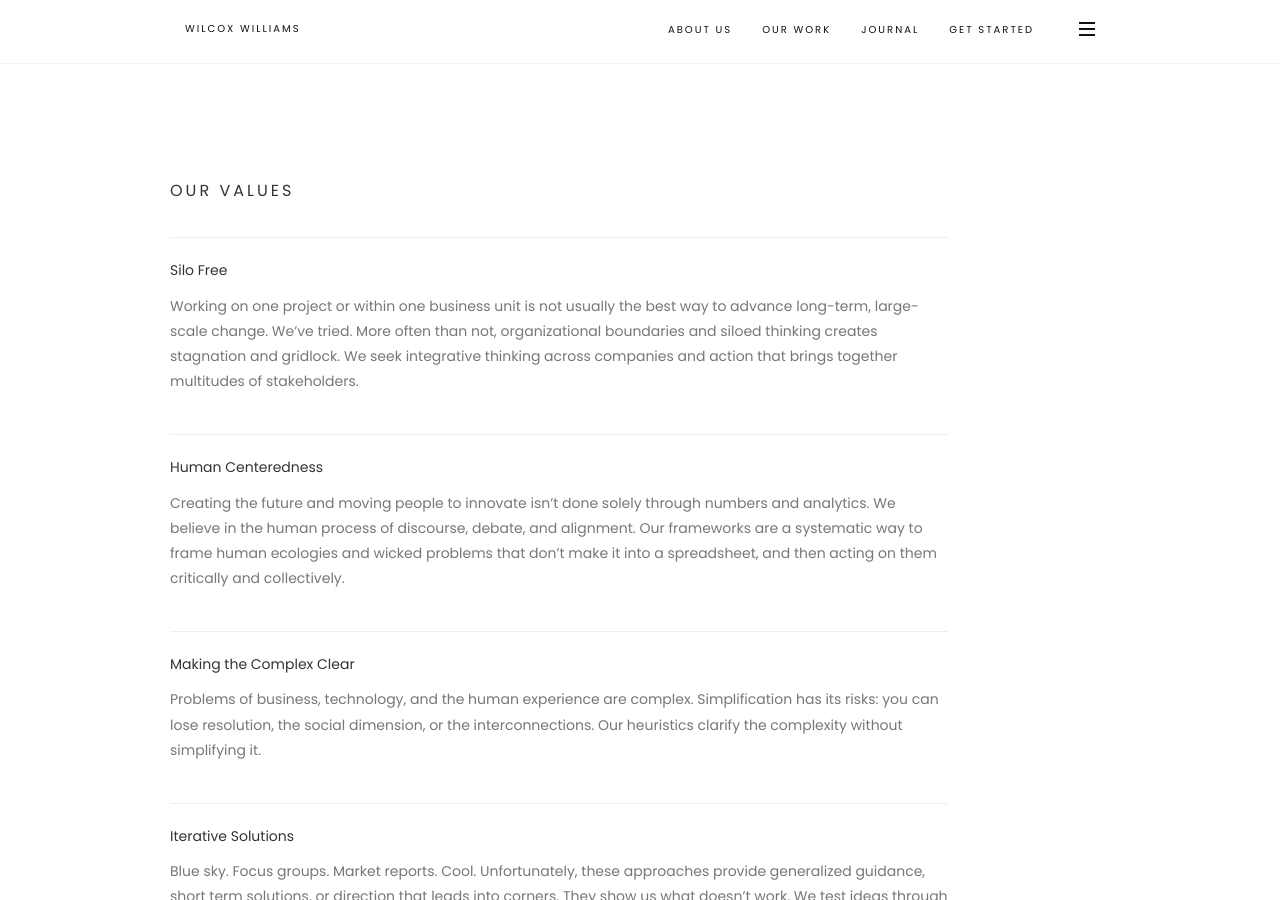
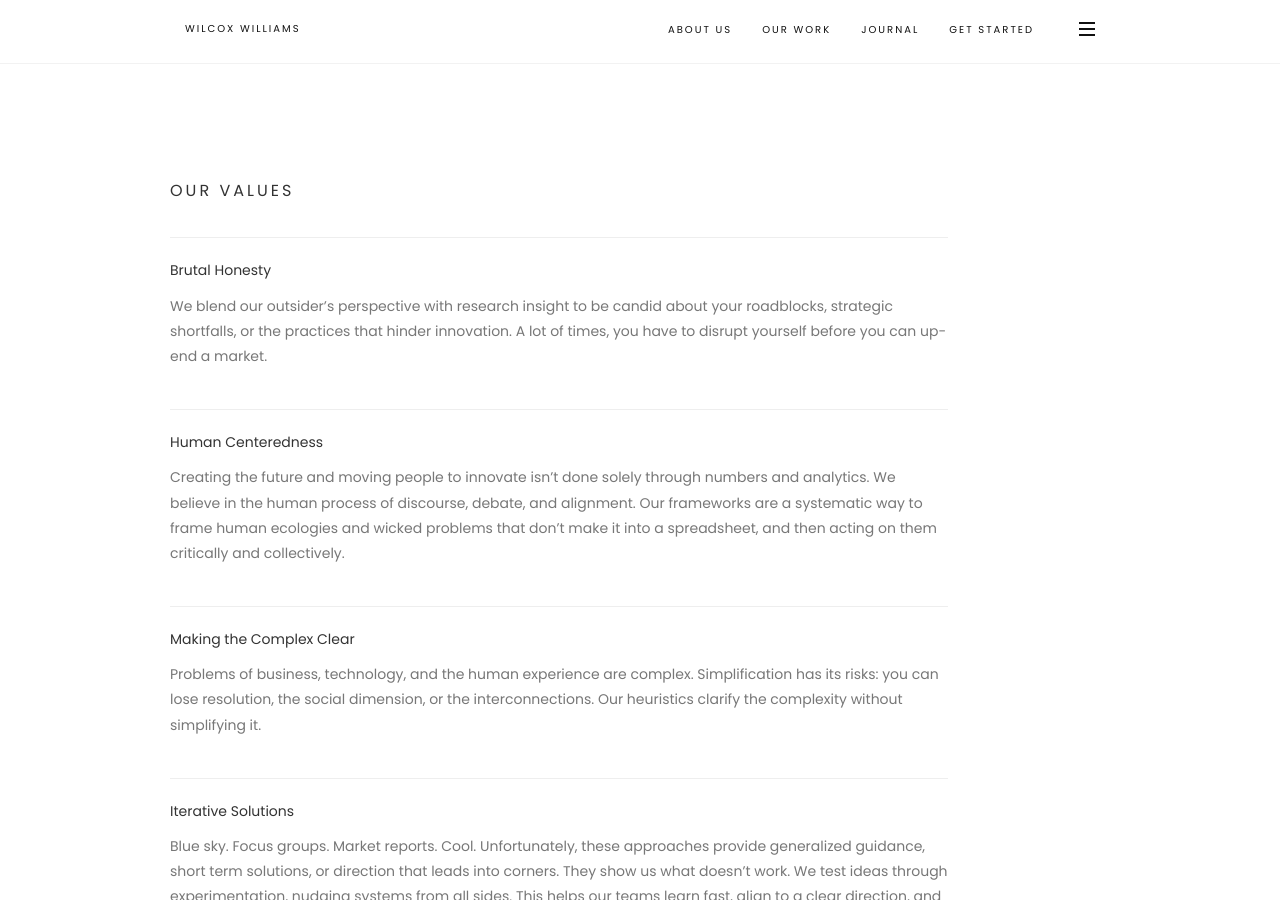
Before and after one commit to rwcstudio/wilcoxwilliams.github.io, a Jekyll site: the page built from about.html, in a window 1280 px wide and 900 px high, scrolled down 2475 px. Built offline with Jekyll 4.4.1, drawn with Linux system fonts in a browser that asks for light colours.

Commit message:
brutal honesty

```diff
--- a/about.html
+++ b/about.html
@@ -106,8 +106,8 @@ Elliott Williams has honed business and design strategy at 2nd Road, PNC Bank, a
 
         <div class="row">
             <div class="col-sm-12 col-md-10 col-lg-4">
-                <hr><h4>Silo Free</h4>
-                <p>Working on one project or within one business unit is not usually the best way to advance long-term, large-scale change. We’ve tried. More often than not, organizational boundaries and siloed thinking creates stagnation and gridlock. We seek integrative thinking across companies and action that brings together multitudes of stakeholders.</p>
+                <hr><h4>Brutal Honesty</h4>
+                <p>We blend our outsider’s perspective with research insight to be candid about your roadblocks, strategic shortfalls, or the practices that hinder innovation. A lot of times, you have to disrupt yourself before you can up-end a market.</p>
             </div>
             <div class="col-sm-12 col-md-10 col-lg-4">
                 <hr><h4>Human Centeredness</h4>
```
